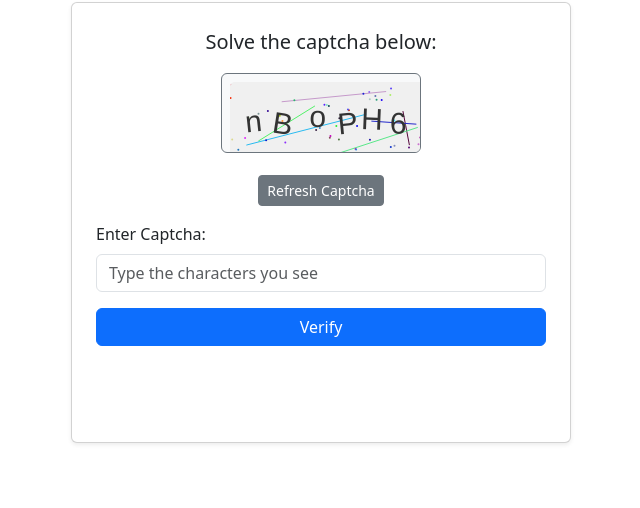
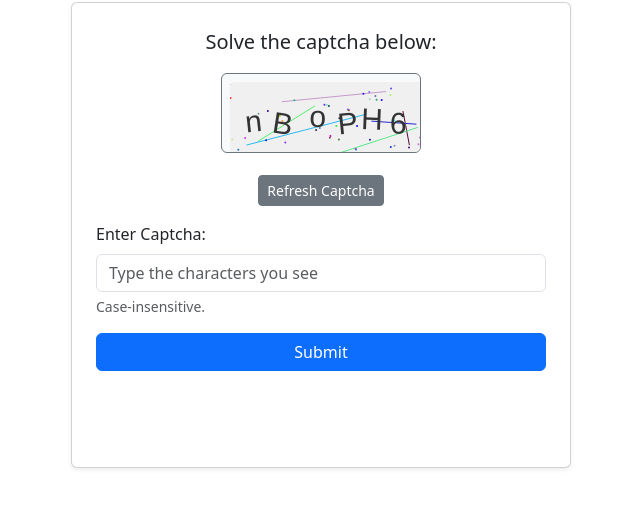
Before and after one commit to 23f1001080/llm-app-captcha-solver-a4b1c-123e4567-e89b-12d3-a456-426614174000, a plain HTML site: page index.html in a window 1280 px wide. Shown: the part 118-626 px from the top of the page, without its empty margins (319-959 px from the left). Drawn offline with nearby package versions, Linux system fonts and the light colour scheme.

Commit message:
feat: Add/update index.html for round 2

```diff
--- a/index.html
+++ b/index.html
@@ -23,10 +23,11 @@
             </div>
             <div class="mb-3">
                 <label for="captcha-input" class="form-label">Enter Captcha:</label>
-                <input type="text" class="form-control" id="captcha-input" placeholder="Type the characters you see">
+                <input type="text" class="form-control" id="captcha-input" placeholder="Type the characters you see" aria-describedby="captchaHelp">
+                <div id="captchaHelp" class="form-text">Case-insensitive.</div>
             </div>
             <div class="d-grid mb-3">
-                <button id="verify-captcha" class="btn btn-primary">Verify</button>
+                <button id="captcha-submit" class="btn btn-primary">Submit</button>
             </div>
             <div id="captcha-result" class="text-center mt-3 fs-5">
                 <!-- Verification result will be displayed here -->
```
